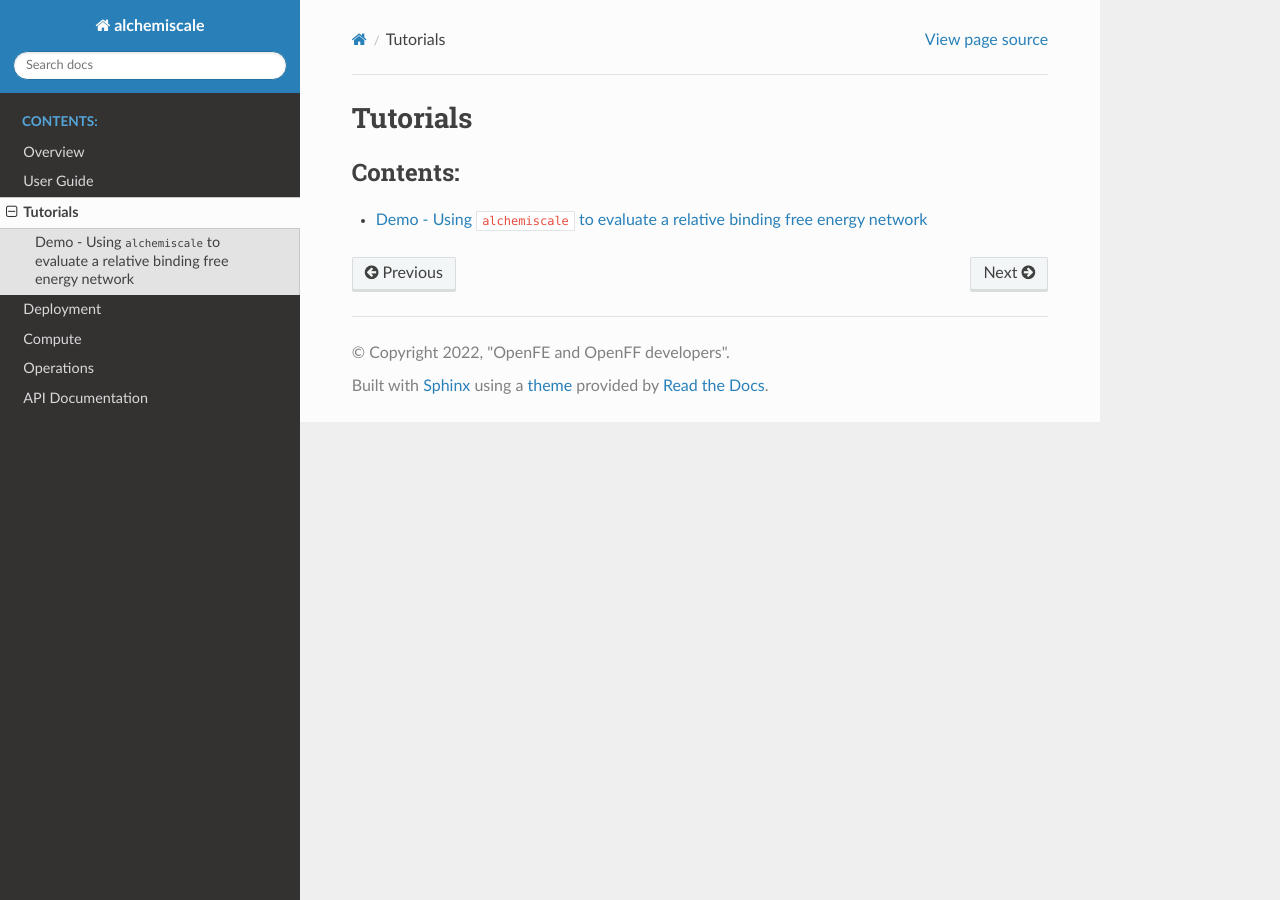
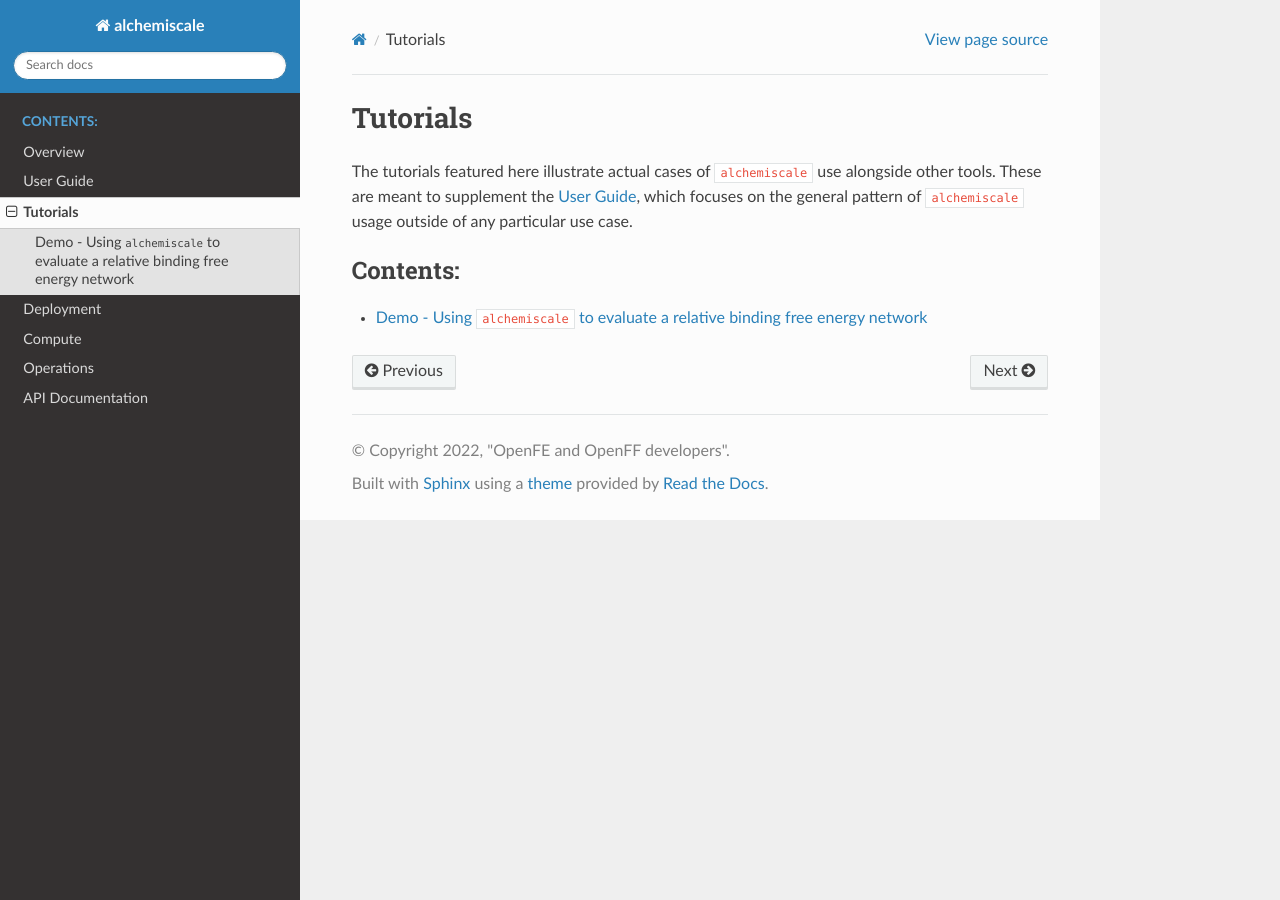
Before and after one commit to OpenFreeEnergy/alchemiscale, a Sphinx documentation site: the page built from docs/tutorials/index.rst, in a window 1280 px wide. Built offline with Sphinx 7.4.7 and the Read the Docs theme 2.0.0, drawn with Linux system fonts in a browser that asks for light colours.

Commit message:
Refinement

```diff
--- a/docs/tutorials/index.rst
+++ b/docs/tutorials/index.rst
@@ -2,7 +2,8 @@
 
 Tutorials
 =========
-
+The tutorials featured here illustrate actual cases of ``alchemiscale`` use alongside other tools.
+These are meant to supplement the :ref:`user-guide`, which focuses on the general pattern of ``alchemiscale`` usage outside of any particular use case.
 
 
 .. toctree::
--- a/docs/user_guide.rst
+++ b/docs/user_guide.rst
@@ -1,3 +1,5 @@
+.. _user-guide:
+
 ##########
 User Guide
 ##########
```
Also changed, not shown: docs/tutorials/demo/Alchemiscale Demo.ipynb.
